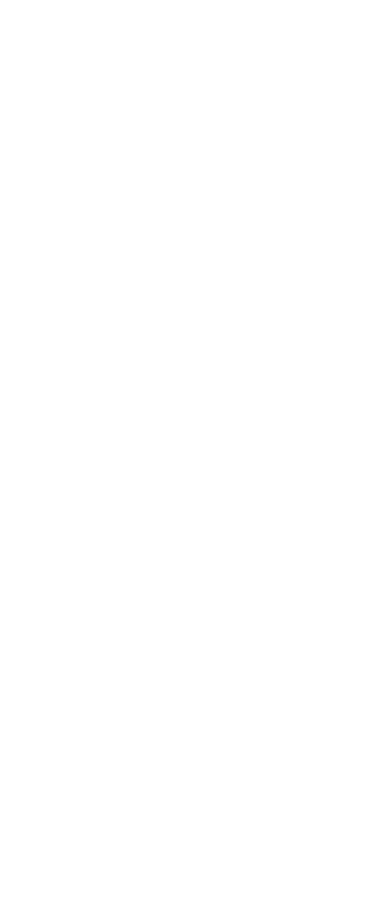
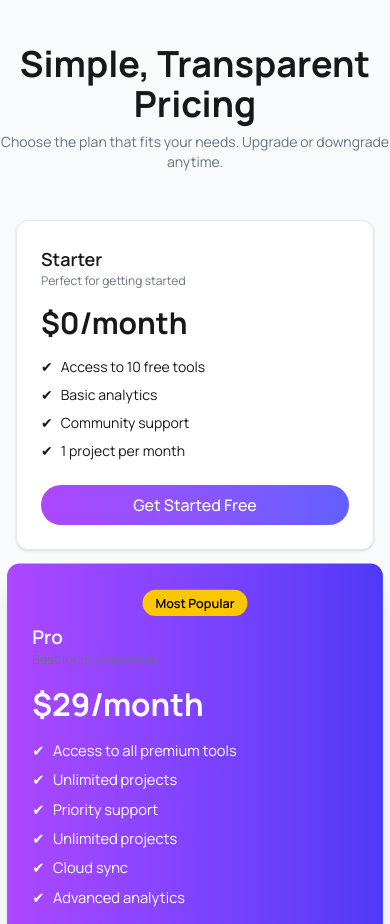
Before and after one commit to riadul061/A6-DigiTools-Platform, a React (Vite) app: page / in a window 390 px wide. Shown: the part 7100-8024 px from the top of the page. Before the commit the page ends 7064 px from the top, so only its background shows below. Built offline with nearby package versions, Linux system fonts and the light colour scheme.

Commit message:
steps,pricing,footer feil has been completed

```diff
--- a/package.json
+++ b/package.json
@@ -13,6 +13,7 @@
     "@tailwindcss/vite": "^4.2.2",
     "react": "^19.2.4",
     "react-dom": "^19.2.4",
+    "react-icons": "^5.6.0",
     "react-toastify": "^11.0.5",
     "tailwindcss": "^4.2.2"
   },
--- /dev/null
+++ b/public/pricing.json
@@ -0,0 +1,48 @@
+[
+  {
+    "id": 1,
+    "name": "Starter",
+    "price": "$0/month",
+    "description": "Perfect for getting started",
+    "features": [
+      "Access to 10 free tools",
+      "Basic analytics",
+      "Community support",
+      "1 project per month"
+    ],
+    "buttonText": "Get Started Free",
+    "popular": false
+  },
+  {
+    "id": 2,
+    "name": "Pro",
+    "price": "$29/month",
+    "description": "Best for professionals",
+    "features": [
+      "Access to all premium tools",
+      "Unlimited projects",
+      "Priority support",
+      "Unlimited projects",
+      "Cloud sync",
+      "Advanced analytics"
+    ],
+    "buttonText": "Start Pro Trial",
+    "popular": true
+  },
+  {
+    "id": 3,
+    "name": "Enterprise",
+    "price": "$99/month",
+    "description": "For teams and businesses",
+    "features": [
+      "Everything in Pro",
+      "Team collaboration",
+      "Custom integrations",
+      "Dedicated support",
+      "SLA guarantee",
+      "Custom branding"
+    ],
+    "buttonText": "Contact Sales",
+    "popular": false
+  }
+]
--- a/src/App.jsx
+++ b/src/App.jsx
@@ -5,6 +5,8 @@
 import Cart from './component/Cart';
 import Stats from './component/Stats';
 import Steps from './component/Steps';
+import Pricing from './component/Pricing';
+import Footer from './component/Footer';
 
 const getModels = async () => {
   const res = await fetch("/public/models.json")
@@ -16,7 +18,7 @@
 
 function App  () {
   const [activeTab, setActiveTab] = useState ("Products");
-  const [carts, setCarts] = useState([])
+  const [carts, setcarts] = useState([])
 
   return (
     <div>
@@ -33,11 +35,16 @@
         <input type="radio" name="my_tabs_1" className="tab rounded-full" aria-label={`Cart (${carts.length})`} onClick={()=> setActiveTab("Cart")}/>
         </div>
 
-      {activeTab === "Products" && <Models modelPromise={modelPromise} carts={carts} setCarts={setCarts}/>}
+      {activeTab === "Products" && <Models modelPromise={modelPromise} carts={carts} setcarts={setcarts}/>}
 
-      {activeTab === "Cart" && <Cart carts={carts} setCarts={setCarts}/>}
+      {activeTab === "Cart" && <Cart carts={carts} setcarts={setcarts}/>}
 
       <Steps/>
+
+      <Pricing/>
+
+      <Footer/>
+
     </div>
   );
 };
--- /dev/null
+++ b/src/component/Footer.jsx
@@ -0,0 +1,86 @@
+import { FaFacebook, FaTwitter, FaInstagram } from "react-icons/fa";
+const Footer = () => {
+  return (
+    <footer className="bg-[#0B1A2E] text-white px-10 py-16 mt-10">
+
+      {/* Top Section */}
+      <div className="grid md:grid-cols-4 gap-10">
+
+        {/* Left */}
+        <div>
+          <h2 className="text-2xl font-bold mb-3">DigiTools</h2>
+          <p className="text-gray-400 text-sm">
+            Premium digital tools for creators, professionals, and businesses.
+            Work smarter with our suite of powerful tools.
+          </p>
+        </div>
+
+        {/* Product */}
+        <div>
+          <h3 className="font-semibold mb-3">Product</h3>
+          <ul className="space-y-2 text-gray-400 text-sm">
+            <li>Features</li>
+            <li>Pricing</li>
+            <li>Templates</li>
+            <li>Integrations</li>
+          </ul>
+        </div>
+
+        {/* Company */}
+        <div>
+          <h3 className="font-semibold mb-3">Company</h3>
+          <ul className="space-y-2 text-gray-400 text-sm">
+            <li>About</li>
+            <li>Blog</li>
+            <li>Careers</li>
+            <li>Press</li>
+          </ul>
+        </div>
+
+        {/* Resources */}
+        <div>
+          <h3 className="font-semibold mb-3">Resources</h3>
+          <ul className="space-y-2 text-gray-400 text-sm">
+            <li>Documentation</li>
+            <li>Help Center</li>
+            <li>Community</li>
+            <li>Contact</li>
+          </ul>
+
+          {/* Social */}
+          <div className="flex gap-3 mt-3">
+            <div className="w-8 h-8 flex items-center justify-center bg-white text-black rounded-full hover:bg-purple-500 hover:text-white">
+                <FaTwitter />
+            </div>
+
+            <div className="w-8 h-8 flex items-center justify-center bg-white text-black rounded-full hover:bg-purple-500 hover:text-white">
+                <FaFacebook />
+            </div>
+
+            <div className="w-8 h-8 flex items-center justify-center bg-white text-black rounded-full hover:bg-purple-500 hover:text-white">
+                <FaInstagram />
+            </div>
+
+        </div>
+        </div>
+      </div>
+
+      {/* Divider */}
+      <div className="border-t border-gray-700 my-8"></div>
+
+      {/* Bottom */}
+      <div className="flex flex-col md:flex-row justify-between text-gray-400 text-sm">
+        <p>© 2026 Digitools. All rights reserved.</p>
+
+        <div className="flex gap-6 mt-3 md:mt-0">
+          <span>Privacy Policy</span>
+          <span>Terms of Service</span>
+          <span>Cookies</span>
+        </div>
+      </div>
+
+    </footer>
+  );
+};
+
+export default Footer;
--- a/src/component/ModelCard.jsx
+++ b/src/component/ModelCard.jsx
@@ -2,7 +2,7 @@
 import { toast } from "react-toastify";
 
 
-const ModelCard = ({model, carts, setCarts}) => {
+const ModelCard = ({model, carts, setcarts}) => {
     const [isSubcribed, setIsSubscribed] = useState(false)
 
     const handleSubsScription = () => {
@@ -15,7 +15,7 @@
             return;
         }
 
-        setCarts([...carts, model])
+        setcarts([...carts, model])
         toast.success(" Added to cart !")
     }
     return (
--- a/src/component/Models.jsx
+++ b/src/component/Models.jsx
@@ -1,7 +1,7 @@
 import {use} from 'react';
 import ModelCard from './ModelCard';
 
-const Models = ({modelPromise, carts, setCarts}) => {
+const Models = ({modelPromise, carts, setcarts}) => {
     const models = use(modelPromise)
 
 
@@ -15,7 +15,7 @@
 
                 <div className="grid md:grid-cols-2 lg:grid-cols-3 gap-4 mt-10">
                     {models.map(model=> (
-                        <ModelCard key={model.id} model={model} carts={carts} setCarts={setCarts}/>
+                        <ModelCard key={model.id} model={model} carts={carts} setcarts={setcarts}/>
                     ))}
                 </div>
 
--- /dev/null
+++ b/src/component/Pricing.jsx
@@ -0,0 +1,31 @@
+import { useEffect, useState } from "react";
+import PricingCard from "./PricingCard";
+
+const Pricing = () => {
+  const [plans, setPlans] = useState([]);
+
+  useEffect(() => {
+    fetch("/pricing.json")
+      .then((res) => res.json())
+      .then((data) => setPlans(data));
+  }, []);
+
+  return (
+    <section className="py-20 bg-[#f8fafc] text-center">
+      <h1 className="text-4xl font-bold mb-2">
+        Simple, Transparent Pricing
+      </h1>
+      <p className="text-gray-500 mb-12 text-sm">
+        Choose the plan that fits your needs. Upgrade or downgrade anytime.
+      </p>
+
+      <div className="grid md:grid-cols-3 gap-6 max-w-5xl mx-auto px-4">
+        {plans.map((plan) => (
+          <PricingCard key={plan.id} plan={plan} />
+        ))}
+      </div>
+    </section>
+  );
+};
+
+export default Pricing;
--- /dev/null
+++ b/src/component/PricingCard.jsx
@@ -0,0 +1,56 @@
+const PricingCard = ({ plan }) => {
+  return (
+    <div
+      className={`rounded-xl p-6 text-left transition-all duration-300
+      ${
+        plan.popular
+          ? "bg-gradient-to-r from-purple-500 to-indigo-600 text-white scale-105 shadow-xl"
+          : "bg-white border border-gray-200 shadow-sm"
+      }`}
+    >
+      {/* Badge */}
+      {plan.popular && (
+        <div className="text-center mb-2">
+          <span className="bg-yellow-400 text-black text-xs px-3 py-1 rounded-full font-semibold">
+            Most Popular
+          </span>
+        </div>
+      )}
+
+      {/* Title */}
+      <h2 className="text-lg font-semibold">{plan.name}</h2>
+      <p className="text-xs text-gray-500 mb-4">
+        {plan.description}
+      </p>
+
+      {/* Price */}
+      <h1 className="text-3xl font-bold mb-4">
+        {plan.price}
+      </h1>
+
+      {/* Features */}
+      <ul className="space-y-2 mb-6 text-sm">
+        {plan.features.map((feature, idx) => (
+          <li key={idx} className="flex items-center gap-2">
+            <span>✔</span>
+            {feature}
+          </li>
+        ))}
+      </ul>
+
+      {/* Button */}
+      <button
+        className={`w-full py-2 rounded-full font-medium transition
+        ${
+          plan.popular
+            ? "bg-white text-purple-600 hover:bg-gray-200"
+            : "bg-gradient-to-r from-purple-500 to-indigo-500 text-white"
+        }`}
+      >
+        {plan.buttonText}
+      </button>
+    </div>
+  );
+};
+
+export default PricingCard;
--- a/src/component/Steps.jsx
+++ b/src/component/Steps.jsx
@@ -16,7 +16,7 @@
     {/* <!-- Card 1 --> */}
     <div class="relative  rounded-xl p-8 text-center shadow-sm">
       <div class="absolute top-4 right-4 bg-blue-600 text-white text-xs px-3 py-1 rounded-full">01</div>
-      <div class="w-16 h-16 mx-auto mb-4 flex items-center justify-center bg-blue-100 rounded-full text-blue-600 text-2xl">👤</div>
+      <div class="w-16 h-16 mx-auto mb-4 flex items-center justify-center bg-blue-100 rounded-full text-blue-600 text-2xl"><img src="src/assets/user.png" alt="" class="size-10" /></div>
       <h3 class="font-semibold text-lg">Create Account</h3>
       <p class="text-gray-500 text-sm mt-2">Sign up for free in seconds. No credit card required to get started.</p>
     </div>
@@ -24,7 +24,7 @@
     {/* <!-- Card 2 --> */}
     <div class="relative  rounded-xl p-8 text-center shadow-sm">
       <div class="absolute top-4 right-4 bg-blue-600 text-white text-xs px-3 py-1 rounded-full">02</div>
-      <div class="w-16 h-16 mx-auto mb-4 flex items-center justify-center bg-blue-100 rounded-full text-blue-600 text-2xl">📦</div>
+      <div class="w-16 h-16 mx-auto mb-4 flex items-center justify-center bg-blue-100 rounded-full text-blue-600 text-2xl"><img src="src/assets/package.png" alt="" class="size-10" /></div>
       <h3 class="font-semibold text-lg">Choose Products</h3>
       <p class="text-gray-500 text-sm mt-2">Browse our catalog and select the tools that fit your needs.</p>
     </div>
@@ -32,7 +32,7 @@
     {/* <!-- Card 3 --> */}
     <div class="relative  rounded-xl p-8 text-center shadow-sm">
       <div class="absolute top-4 right-4 bg-blue-600 text-white text-xs px-3 py-1 rounded-full">03</div>
-      <div class="w-16 h-16 mx-auto mb-4 flex items-center justify-center bg-blue-100 rounded-full text-blue-600 text-2xl">🚀</div>
+      <div class="w-16 h-16 mx-auto mb-4 flex items-center justify-center bg-blue-100 rounded-full text-blue-600 text-2xl"><img src="src/assets/rocket.png" alt="" class="size-10" /></div>
       <h3 class="font-semibold text-lg">Start Creating</h3>
       <p class="text-gray-500 text-sm mt-2">Download and start using your premium tools immediately.</p>
     </div>
```
Also changed, not shown: src/component/Cart.jsx (+4 -4 lines), 1 other file (tests, documents, lock files or other folders).
